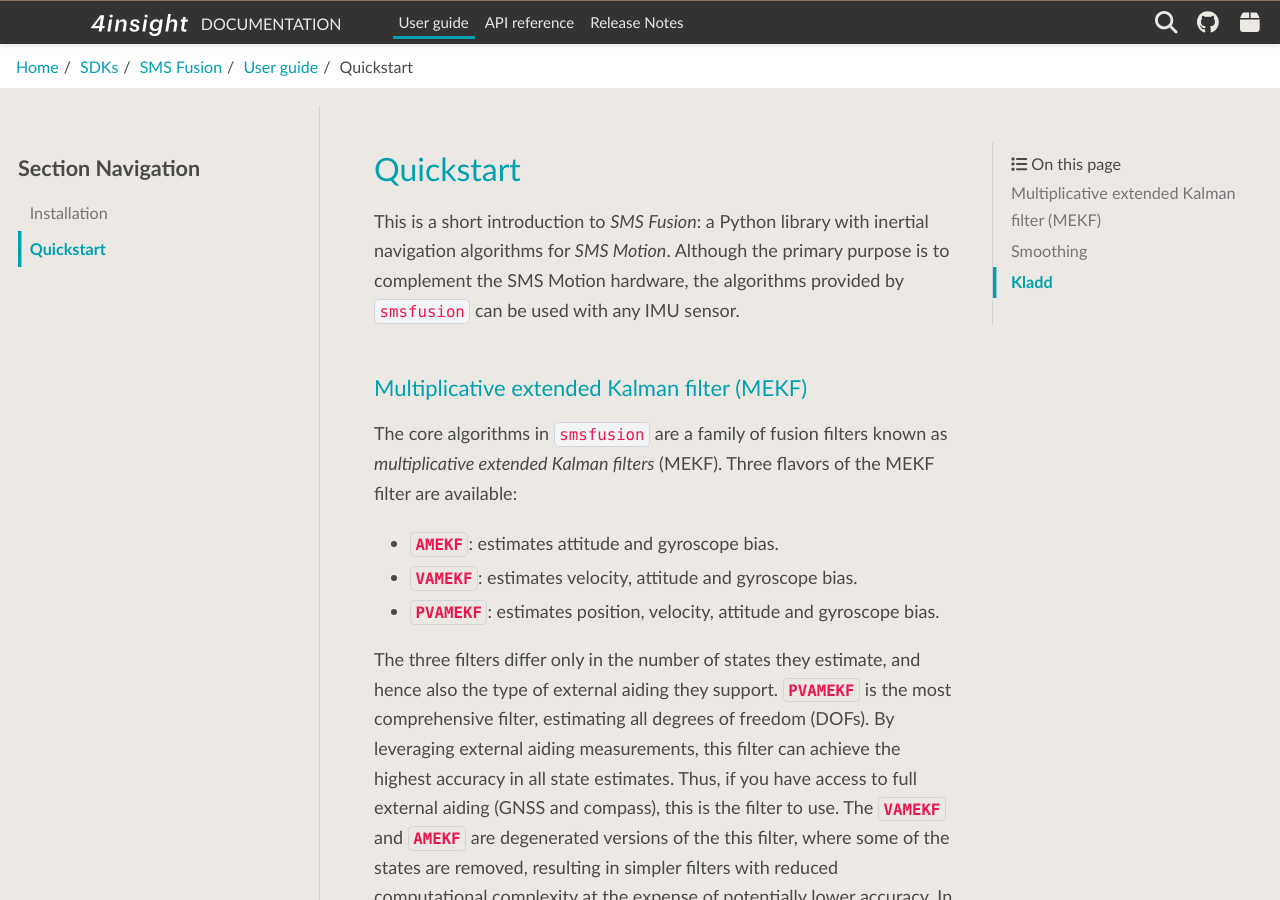
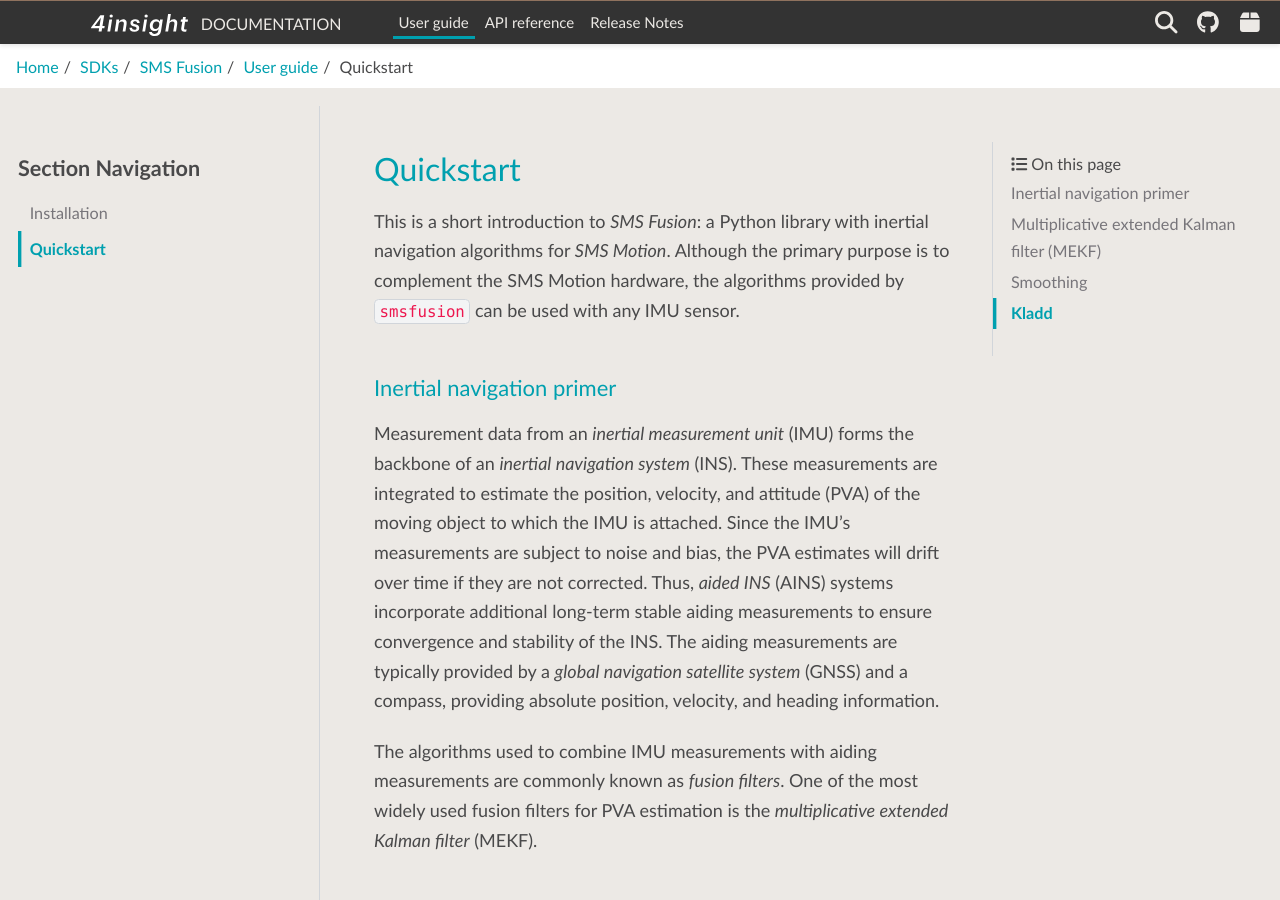
Before and after one commit to 4Subsea/smsfusion-python, a Sphinx documentation site: the page built from docs/user_guide/quickstart.rst, in a window 1280 px wide and 900 px high. Built offline with Sphinx 7.4.7 and the PyData theme 0.15.4, drawn with Linux system fonts in a browser that asks for light colours.

Commit message:
some changes

```diff
--- a/docs/user_guide/quickstart.rst
+++ b/docs/user_guide/quickstart.rst
@@ -3,6 +3,22 @@
 This is a short introduction to `SMS Fusion`: a Python library with inertial navigation
 algorithms for `SMS Motion`. Although the primary purpose is to complement the SMS Motion
 hardware, the algorithms provided by ``smsfusion`` can be used with any IMU sensor.
+
+Inertial navigation primer
+--------------------------
+Measurement data from an `inertial measurement unit` (IMU) forms the backbone of an
+`inertial navigation system` (INS). These measurements are integrated to estimate the
+position, velocity, and attitude (PVA) of the moving object to which the IMU is attached.
+Since the IMU's measurements are subject to noise and bias, the PVA estimates will drift
+over time if they are not corrected. Thus, `aided INS` (AINS) systems incorporate additional
+long-term stable aiding measurements to ensure convergence and stability of the INS.
+The aiding measurements are typically provided by a `global navigation satellite system`
+(GNSS) and a compass, providing absolute position, velocity, and heading information.
+
+The algorithms used to combine IMU measurements with aiding measurements are commonly
+known as `fusion filters`. One of the most widely used fusion filters for PVA estimation
+is the `multiplicative extended Kalman filter` (MEKF).
+
 
 Multiplicative extended Kalman filter (MEKF)
 --------------------------------------------
```
